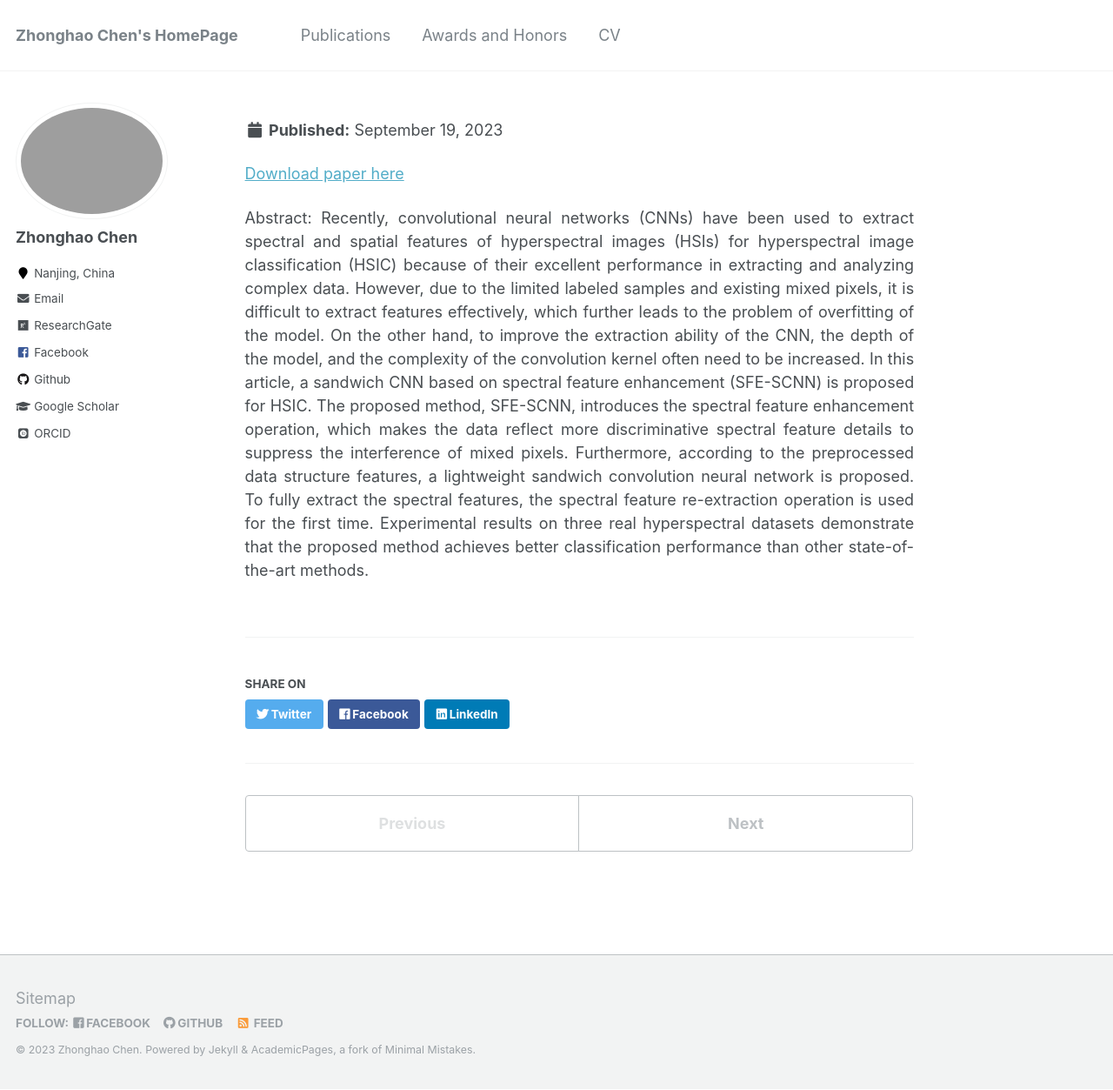
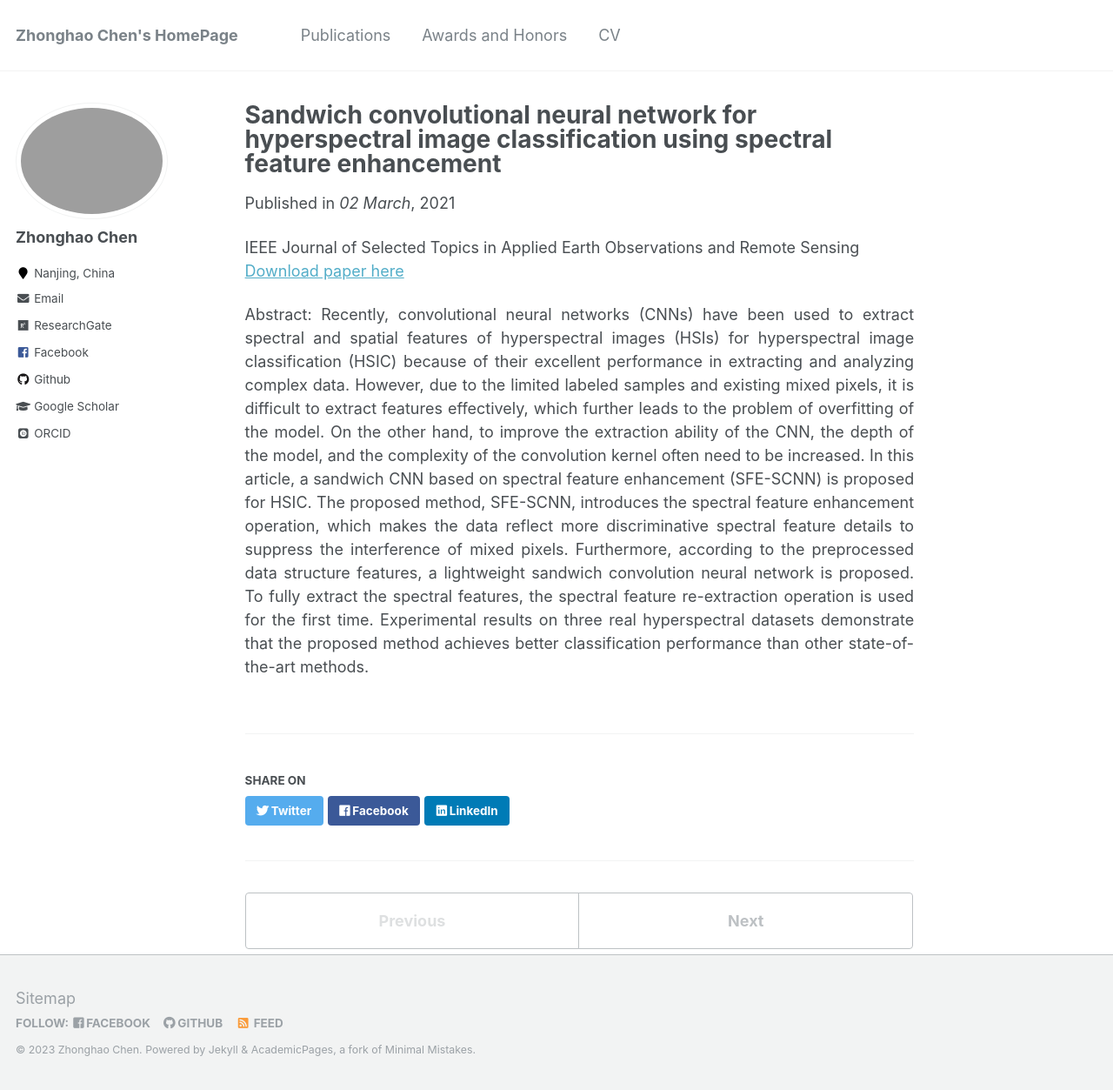
Before and after one commit to zhonghaochen/zhonghaochen.github.io, a Jekyll site: the page built from _publications/2009-10-01-paper-title-number-1.md, in a window 1280 px wide and 1253 px high. Shown: the whole window at 87% size. Built offline with Jekyll 4.4.1, drawn with Linux system fonts in a browser that asks for light colours; some web fonts are replaced.

Commit message:
Update 2009-10-01-paper-title-number-1.md

```diff
--- a/_publications/2009-10-01-paper-title-number-1.md
+++ b/_publications/2009-10-01-paper-title-number-1.md
@@ -1,10 +1,10 @@
 ---
 title: "Sandwich convolutional neural network for hyperspectral image classification using spectral feature enhancement"
 collection: publications
-IEEE Journal of Selected Topics in Applied Earth Observations and Remote Sensing
 date: 2021-03-2
 venue: '02 March'
 ---
+IEEE Journal of Selected Topics in Applied Earth Observations and Remote Sensing
 [Download paper here](https://ieeexplore.ieee.org/document/9366971)
 
 <div style="text-align: justify;">
```
